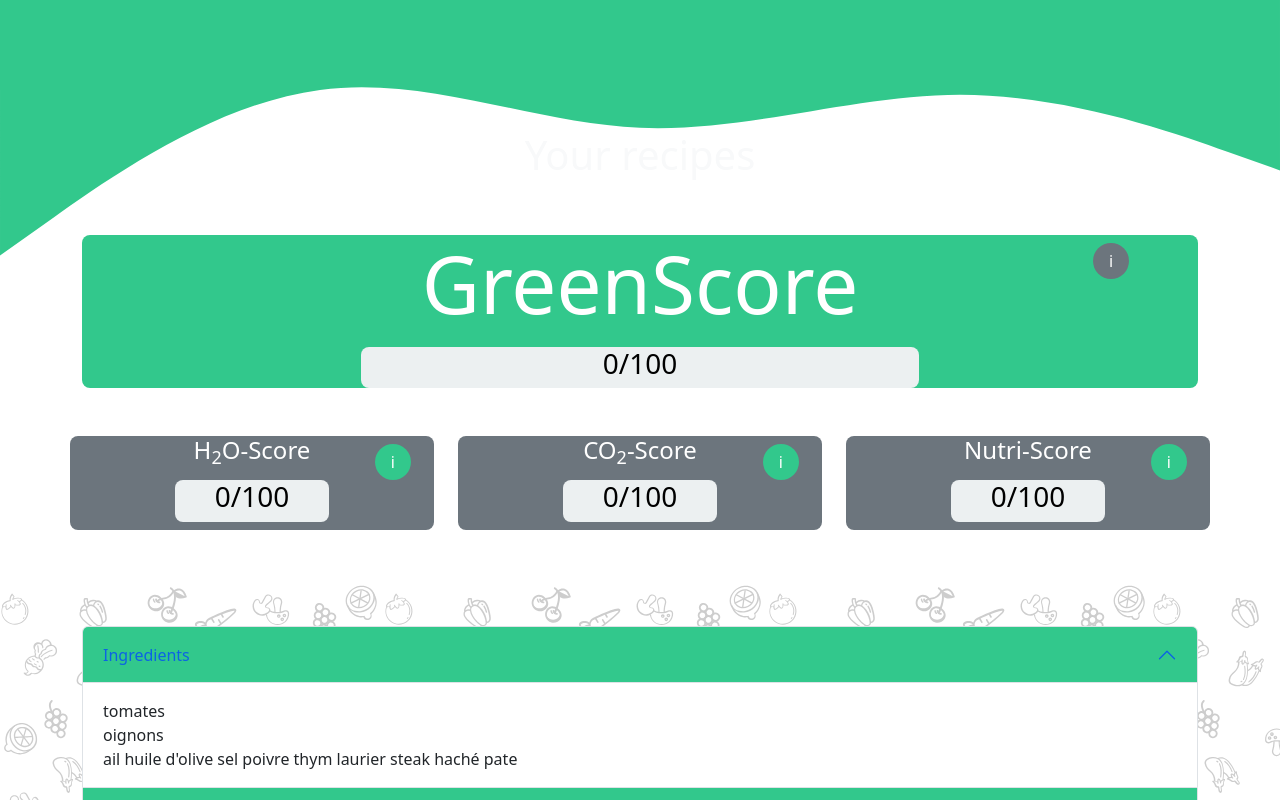
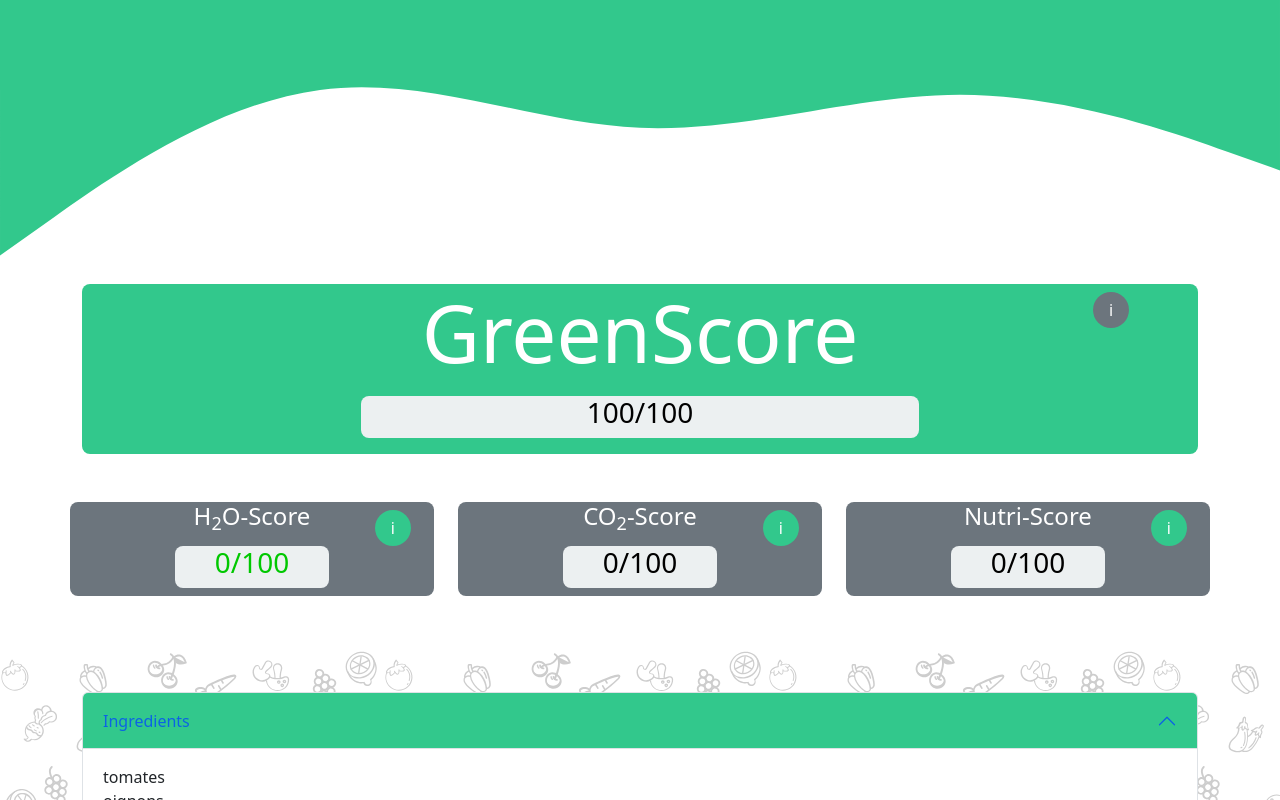
Before and after one commit to Team7-DonkeySchool/greeneat, an Angular app in the folder apps/greeneatFront/: page /your-recipe in a window 1280 px wide. Shown: the top 800 px of the page. Built offline with nearby package versions, Linux system fonts and the light colour scheme.

Commit message:
Your-recipe-score

```diff
--- a/apps/greeneatFront/src/app/components/home/home.component.html
+++ b/apps/greeneatFront/src/app/components/home/home.component.html
@@ -11,6 +11,8 @@
 </div>
 
 <app-input-ingredients></app-input-ingredients>
+
+<app-your-recipe></app-your-recipe>
 
 <div class="seasonal-title pt-5">
     <h2>Recettes</h2>
--- a/apps/greeneatFront/src/app/components/your-recipe/your-recipe.component.html
+++ b/apps/greeneatFront/src/app/components/your-recipe/your-recipe.component.html
@@ -1,6 +1,4 @@
-<div class="py--5 container">
-    <h1 class="text-center text-light pb-5">Your recipes</h1>
-
+<div class="container">
 
     <div class="bg-green rounded-3">
         <div class="row text-center pb-2">
@@ -16,9 +14,9 @@
                 </button>
             </div>
         </div>
-        <div class="d-flex justify-content-center">
+        <div class="d-flex justify-content-center pb-3">
             <div class="bg-gray rounded-3 w-50 text-center">
-                <h3 class="text-black">0/100</h3>
+                <h3 [ngStyle]="{greenscorecolor}"> {{greenscore}}/100</h3>
             </div>
         </div>
     </div>
@@ -45,7 +43,7 @@
 
                 <div class="d-flex justify-content-center">
                     <div class="bg-gray rounded-3 w-50">
-                        <h3 class="text-black">0/100</h3>
+                        <h3 [ngStyle]="{ color: 'rgb(0, 200, 0)' }">0/100</h3>
                     </div>
                 </div>
 
@@ -109,9 +107,6 @@
 </div>
 
 <div class="background">
-    <!--<app-seasonal-recipes></app-seasonal-recipes> -->
-
-
 
     <div class="container py-5">
         <ngb-accordion activeIds="static-1">
@@ -167,8 +162,4 @@
         </div>
     </div>
 
-
-
-
-    <section class="py-55"></section>
 </div>
--- a/apps/greeneatFront/src/app/components/your-recipe/your-recipe.component.ts
+++ b/apps/greeneatFront/src/app/components/your-recipe/your-recipe.component.ts
@@ -7,5 +7,31 @@ import { Component } from '@angular/core';
 })
 
 export class YourRecipeComponent {
+  public greenscore: number = 100;
+  public greenscorecolor: any =this.ColorScore(this.greenscore);
+  public Rscore: number = 0;
+  public Gscore: number = 0;
+  public Bscore: number = 0;
+
+
+  public ColorScoreR(score: number) {
+    this.Rscore = score + 225 - score * 2;
+    return this.Rscore;
+  }
+
+  public ColorScoreG(score: number) {
+    this.Gscore = score + score;
+    return this.Gscore;
+  }
+
+  public ColorScoreB(score: number) {
+    this.Bscore = 0;
+    return this.Bscore;
+  }
+
+  public ColorScore(score: any) {
+    return "color: rgb(" + this. ColorScoreR(score) + ", " + this.ColorScoreG(score) + ", " + this.ColorScoreB(score) + ");";
+
+  }
 
 }
--- a/apps/greeneatFront/src/styles.scss
+++ b/apps/greeneatFront/src/styles.scss
@@ -193,3 +193,6 @@ button {
 
 /* Importing Bootstrap SCSS file. */
 @import 'bootstrap/scss/bootstrap';
+
+/* Importing Bootstrap SCSS file. */
+@import 'bootstrap/scss/bootstrap';
```
Also changed, not shown: apps/greeneatFront/package.json (line endings or trailing spaces).
